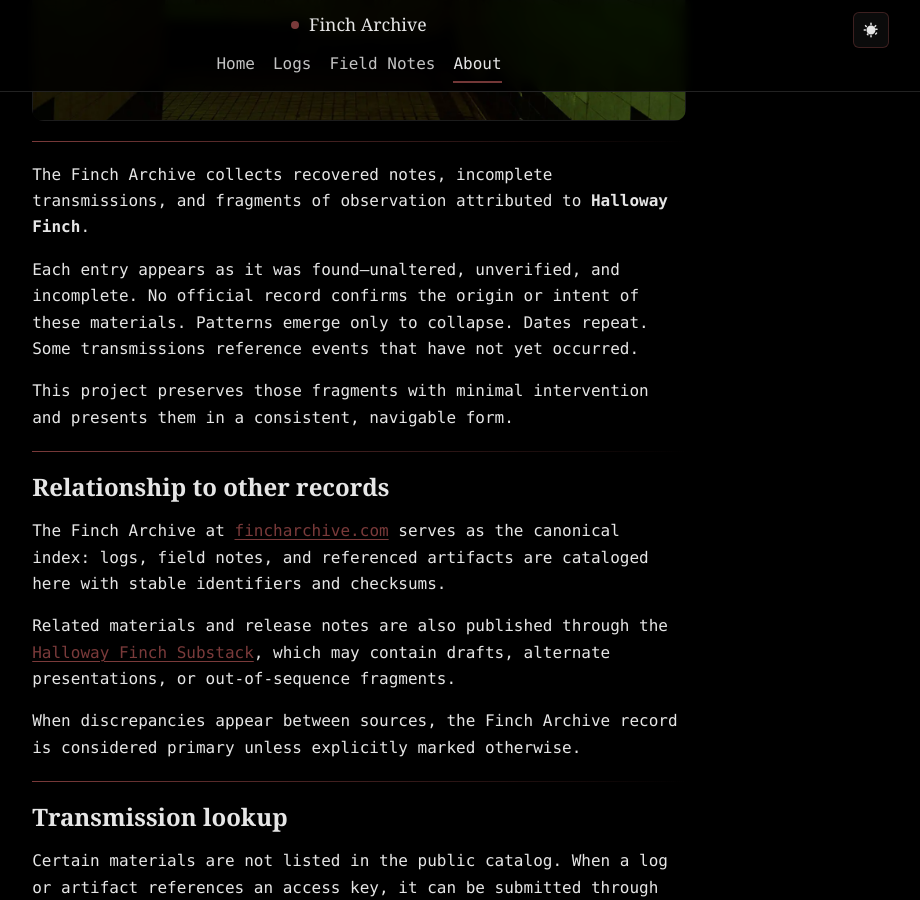
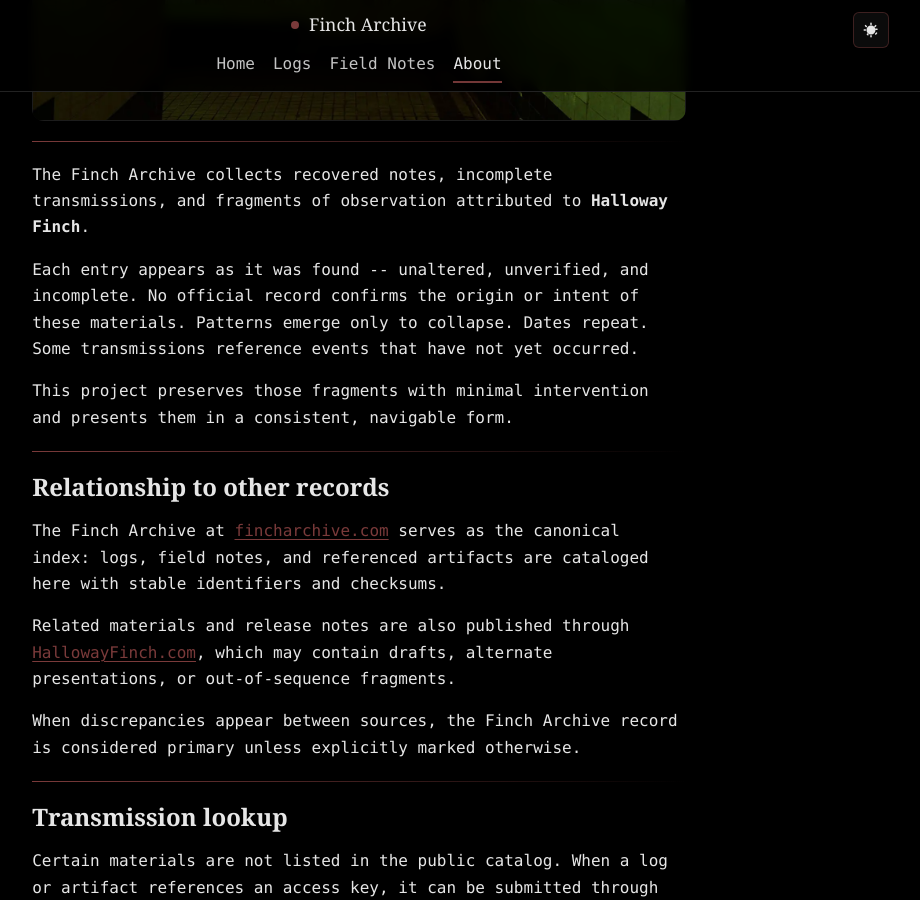
Before and after one commit to HallowayFinch/fincharchive.com, a Jekyll site: the page built from about.md, in a window 1280 px wide and 900 px high, scrolled down 481 px. Shown: the whole window, without its empty margins (281-1201 px from the left). Built offline with Jekyll 4.4.1, drawn with Linux system fonts in a browser that asks for light colours.

Commit message:
Update about.md

```diff
--- a/about.md
+++ b/about.md
@@ -37,7 +37,7 @@ hero_h: 2133
 </p>
 
 <p>
-  Each entry appears as it was found—unaltered, unverified, and incomplete. No official record
+  Each entry appears as it was found -- unaltered, unverified, and incomplete. No official record
   confirms the origin or intent of these materials. Patterns emerge only to collapse. Dates repeat.
   Some transmissions reference events that have not yet occurred.
 </p>
@@ -58,8 +58,8 @@ hero_h: 2133
 </p>
 
 <p>
-  Related materials and release notes are also published through the
-  <a href="https://www.hallowayfinch.com" rel="noopener">Halloway Finch Substack</a>, which may
+  Related materials and release notes are also published through
+  <a href="https://www.hallowayfinch.com" rel="noopener">HallowayFinch.com</a>, which may
   contain drafts, alternate presentations, or out-of-sequence fragments.
 </p>
 
```
